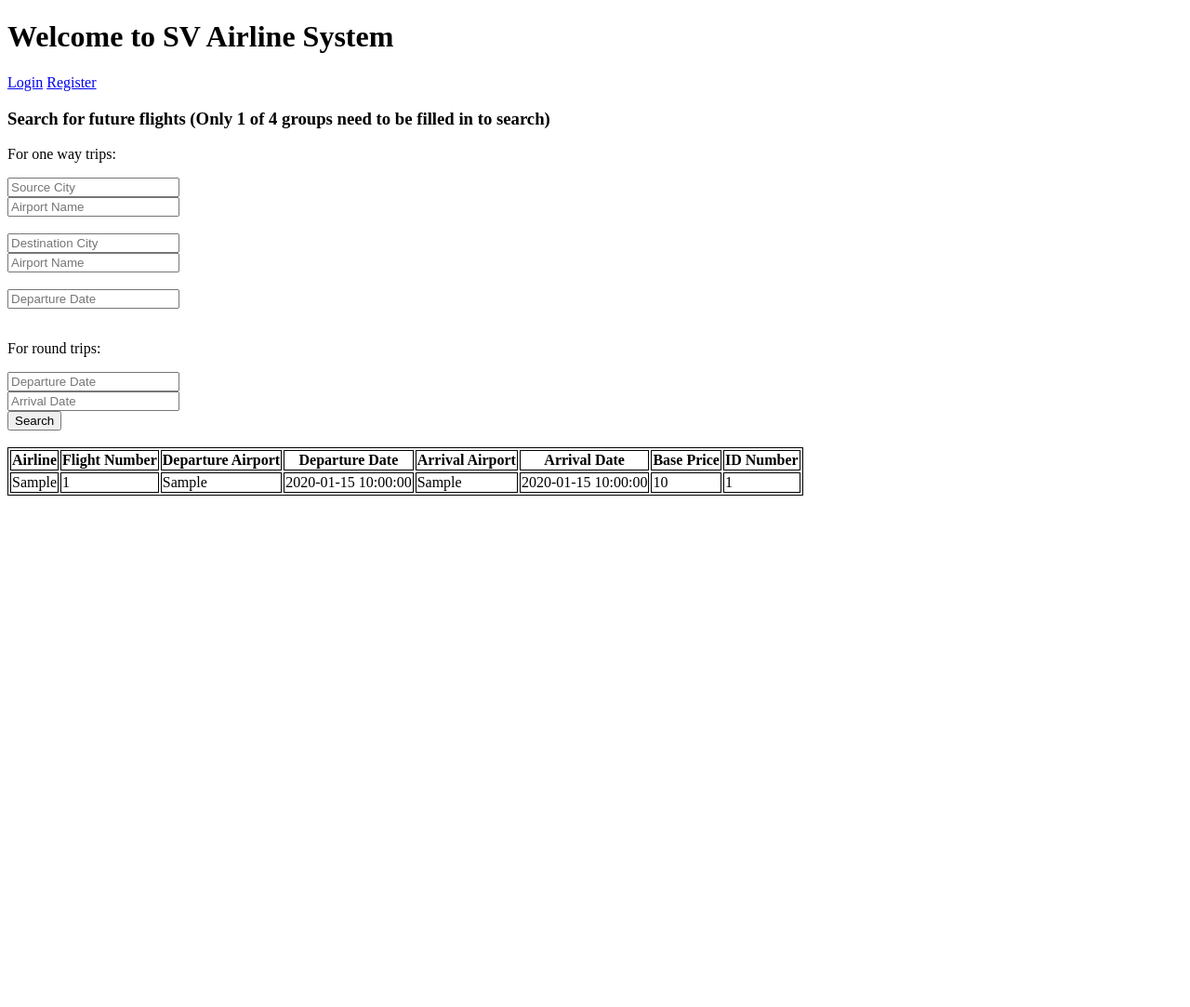
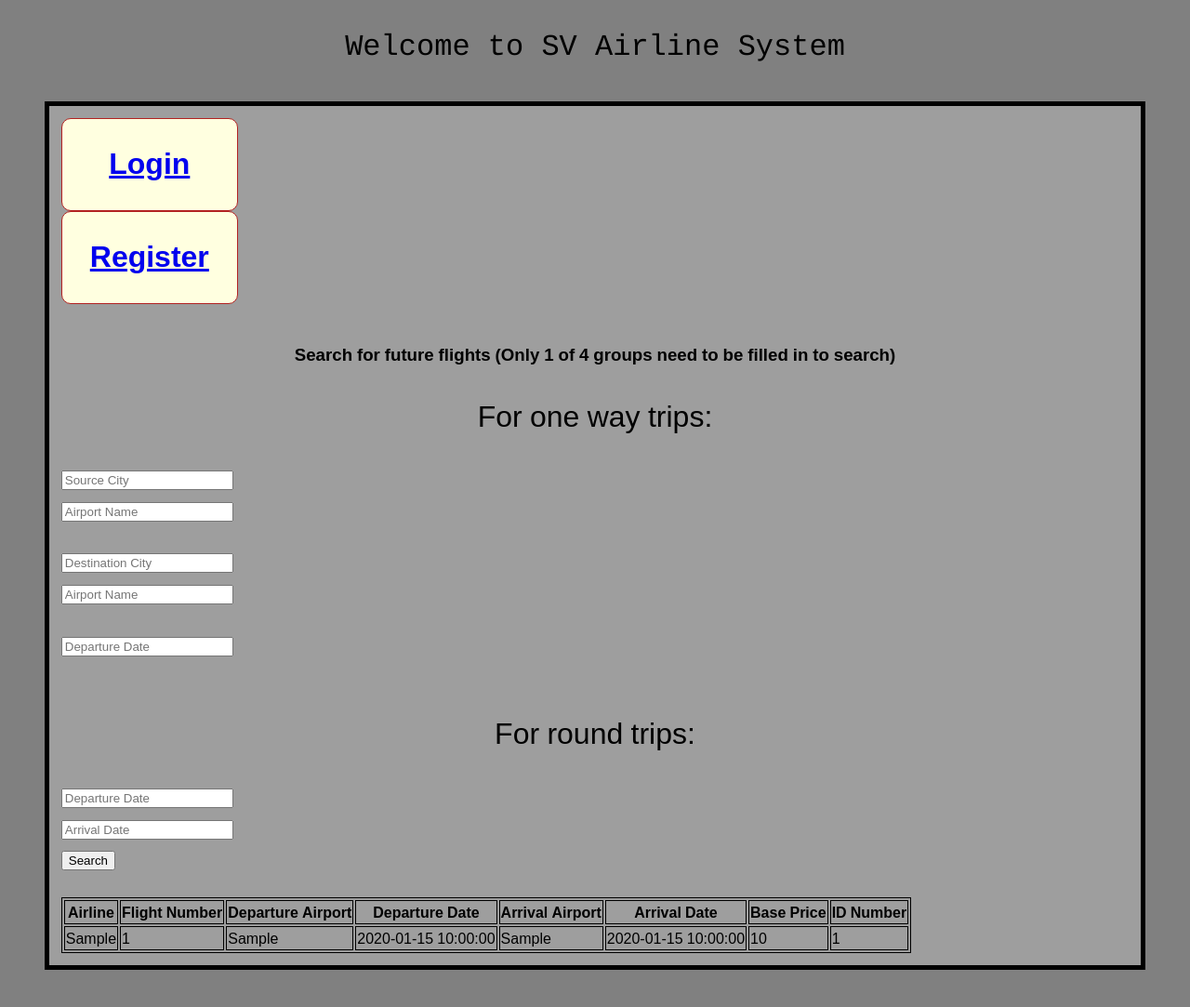
Before and after one commit to Cody-Jiang-Zhihong/Air-Ticket-Reservation-System, a Flask app: page / in a window 1280 px wide. Shown: the whole page at 93% size. Before the commit the page ends 533 px from the top, so only its background shows below. Run offline with Flask 2, Linux system fonts and the light colour scheme; tables that the repository leaves empty hold one stand-in row (values such as "Sample post").

Commit message:
Update index.html

```diff
--- a/templates/index.html
+++ b/templates/index.html
@@ -1,18 +1,21 @@
 <!DOCTYPE html>
 <html>
+    <head>
+        <title> Welcome to SV Airline System </title>
+        <p style="text-align:center"> Welcome to SV Airline System </p>
+        <!-- meta data -->
+        <meta name="viewport" content="width=device-width, initial-scale-1.0">
+        <link rel = "stylesheet" href="theStyle.css"/>
+    </head>
+    <body>
+        <main>
+			<button class="box" ><a href="login.html">Login</a></button>
+			<button class="box"><a href="register.html">Register</a></button>
 
-<head>
-
-</head>
-
-<body>
-<h1>Welcome to SV Airline System</h1>
-<a href="/login">Login</a>
-<a href="/register">Register</a>
 			<br>
 			<form action="/" method="POST">
-	<h3>Search for future flights (Only 1 of 4 groups need to be filled in to search)</h3>
-	<p>For one way trips:</p>
+				<h3 style="text-align:center">Search for future flights (Only 1 of 4 groups need to be filled in to search)</h3>
+				<p style="text-align:center">For one way trips:</p>
 				<input type="text" name = "source_city" placeholder="Source City"/></br>
 				<input type="text" name = "airport_name1" placeholder="Airport Name"/></br>
 				</br>
@@ -20,7 +23,7 @@
 				<input type="text" name = "airport_name2" placeholder="Airport Name"/></br>
 				</br>
 				<input type="text" name = "departure_date1" placeholder="Departure Date"/></br><br>
-	<p>For round trips:</p>
+				<p style="text-align:center">For round trips:</p>
 				<input type="text" name = "departure_date2" placeholder="Departure Date"/></br>
 				<input type="text" name = "arrival_date" placeholder="Arrival Date"/></br>
 				<input type="submit" value = Search>
@@ -29,6 +32,7 @@
 				{% endif %}
 			</form>
 			<br>
+
 
 <style type="text/css">
 table, th, td{
```
Lines whose indentation alone changed are shown as unchanged.
